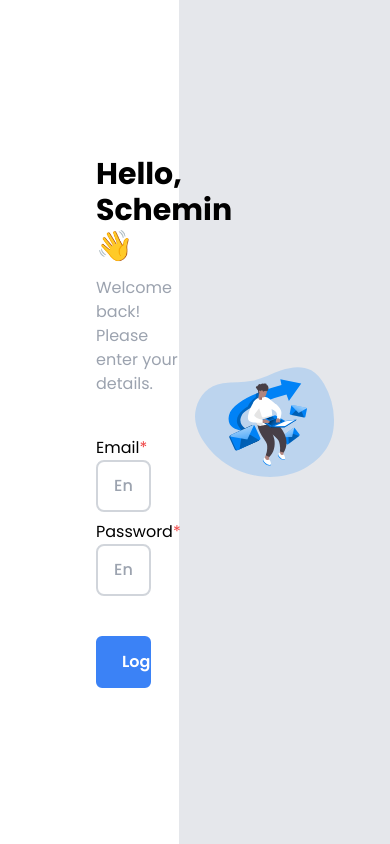
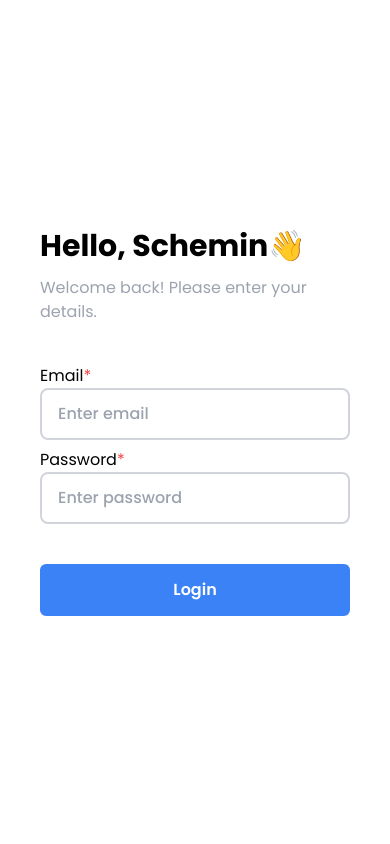
Before and after one commit to rakaiskandar/schedus-admin, a React (Vite) app: page / in a window 390 px wide. Built offline with nearby package versions, Linux system fonts and the light colour scheme; no server answers.

Commit message:
responsive-login

```diff
--- a/src/index.css
+++ b/src/index.css
@@ -4,20 +4,20 @@
 @tailwind components;
 @tailwind utilities;
 
-body{
+body {
   @apply bg-gray-200 font-poppins;
 }
 
-.btnPrimary{
-  @apply font-semibold rounded-md w-2/3 py-3 px-6 border-blue-500 border-2  bg-blue-500 text-white hover:bg-blue-700 hover:border-blue-700 duration-100;
+.btnPrimary {
+  @apply font-semibold rounded-md lg:w-2/3 py-3 px-6 border-blue-500 border-2  bg-blue-500 text-white hover:bg-blue-700 hover:border-blue-700 duration-100;
 }
 
-.btnSecondary{
+.btnSecondary {
   @apply font-semibold rounded-md py-3 px-6 border-gray-300 border-2  bg-white text-blue-700 hover:border-blue-700 duration-100;
 }
 
-.inputStyle{
-  @apply font-medium p-4 w-2/3 flex py-3 border-2 border-gray-300 rounded-lg outline-blue-500 hover:border-blue-600 duration-500 transition-all ease-in;
+.inputStyle {
+  @apply font-medium p-4 lg:w-2/3 flex py-3 border-2 border-gray-300 rounded-lg outline-blue-500 hover:border-blue-600 duration-500 transition-all ease-in;
 }
 
 .addInput {
--- a/src/pages/Login.jsx
+++ b/src/pages/Login.jsx
@@ -15,31 +15,27 @@ const Login = () => {
 
   const loginHandler = async (ev) => {
     ev.preventDefault();
-        const id = toast.loading("Tolong tunggu...")
+    const id = toast.loading('Tolong tunggu...');
     setLoading(true);
 
-        try{
-            await signInWithEmailAndPassword(
-                auth,
-                emailRef.current.value,
-                passRef.current.value
-            );
-            toast.update(id, {render:"Login success, Welcome!", type:"success", isLoading:false, autoClose:2000});
+    try {
+      await signInWithEmailAndPassword(auth, emailRef.current.value, passRef.current.value);
+      toast.update(id, { render: 'Login success, Welcome!', type: 'success', isLoading: false, autoClose: 2000 });
       navigate('/app/home');
-        }catch(error){
-            if(error.code.includes("not-found")){
-                toast.update(id, {render:"Sorry, account not found", type:"error", isLoading:false, autoClose:3000});
+    } catch (error) {
+      if (error.code.includes('not-found')) {
+        toast.update(id, { render: 'Sorry, account not found', type: 'error', isLoading: false, autoClose: 3000 });
         return;
-            }else if(error.code.includes("wrong-password")){
-                toast.update(id, {render:"Email or password not correct", type:"error", isLoading:false, autoClose:3000});
+      } else if (error.code.includes('wrong-password')) {
+        toast.update(id, { render: 'Email or password not correct', type: 'error', isLoading: false, autoClose: 3000 });
         return;
       }
-            toast.update(id, {render:"Error", type:"error", isLoading:false, autoClose:3000});
+      toast.update(id, { render: 'Error', type: 'error', isLoading: false, autoClose: 3000 });
       console.log(error);
-        }finally{
+    } finally {
       setLoading(false);
     }
-    }
+  };
 
   return (
     <>
@@ -47,50 +43,38 @@ const Login = () => {
         <title>Schedus</title>
       </Helmet>
 
-        <div className='grid grid-cols-2'>
-            <div className='flex flex-col justify-center bg-white h-screen w-11/12'>
-                <div className='flex flex-col pl-24'>
-                    <h1 className='text-3xl font-bold'>
-                        Hello, Schemin👋
-                    </h1>
-                    <h2 className='text-md font-regular text-gray-400 mt-3'>
-                        Welcome back! Please enter your details.
-                    </h2>
-                    <form className='flex flex-col mt-10' onSubmit={loginHandler}>
-                        <label>Email
-                            <span className='text-red-500'>*</span>
+      <div className="lg:grid lg:grid-cols-2 bg-white lg:bg-transparent">
+        <div className="flex flex-col justify-center h-screen bg-white w-full lg:w-11/12">
+          <div className="flex flex-col px-10 lg:pl-24">
+            <div className="w-72">
+              <h1 className="text-3xl font-bold">Hello, Schemin👋</h1>
+              <h2 className="text-md font-regular text-gray-400 mt-3">Welcome back! Please enter your details.</h2>
+            </div>
+            <form className="flex flex-col mt-10" onSubmit={loginHandler}>
+              <label>
+                Email
+                <span className="text-red-500">*</span>
               </label>
-                        <input
-                        type="email"
-                        ref={emailRef}
-                        disabled={loading}
-                        className='inputStyle'
-                        required
-                        placeholder='Enter email' />
-                        <label className='mt-2'>Password
-                            <span className='text-red-500'>*</span>
+              <input type="email" ref={emailRef} disabled={loading} className="inputStyle" required placeholder="Enter email" />
+              <label className="mt-2">
+                Password
+                <span className="text-red-500">*</span>
               </label>
-                        <input
-                        type="password"
-                        ref={passRef}
-                        disabled={loading}
-                        className='inputStyle'
-                        required
-                        placeholder='Enter password' />
+              <input type="password" ref={passRef} disabled={loading} className="inputStyle" required placeholder="Enter password" />
 
-                        <button disabled={loading} className={`btnPrimary mt-10 ${ loading && "opacity-75"}`} type='submit'>
+              <button disabled={loading} className={`btnPrimary mt-10 ${loading && 'opacity-75'}`} type="submit">
                 Login
               </button>
             </form>
           </div>
         </div>
 
-            <div className='flex justify-center pr-14'>
+        <div className="hidden lg:flex justify-center pr-14">
           <img src={ilustration} alt="ilustration 1" />
         </div>
       </div>
     </>
   );
-}
+};
 
 export default Login;
```
Lines whose indentation alone changed are shown as unchanged.
